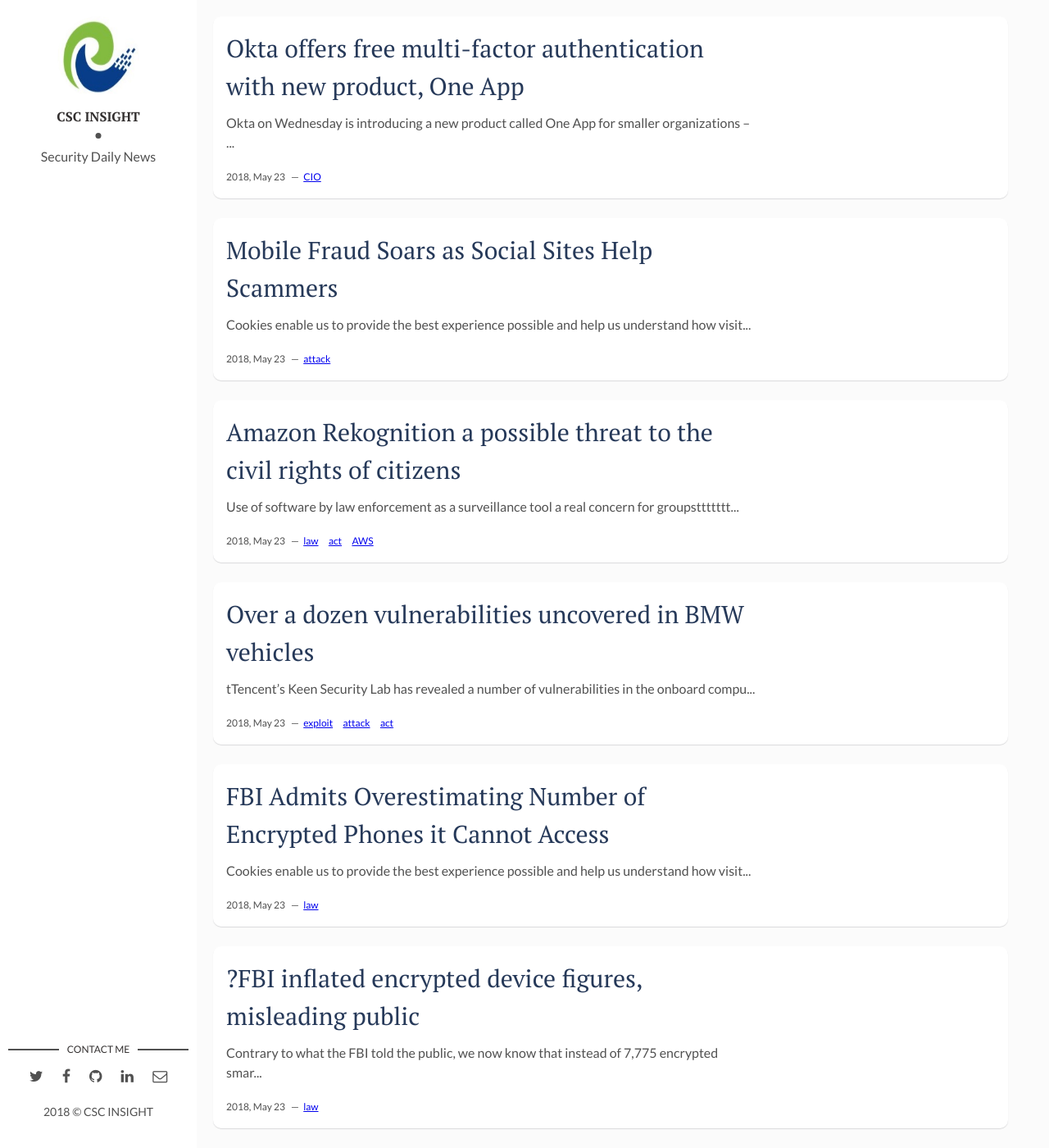
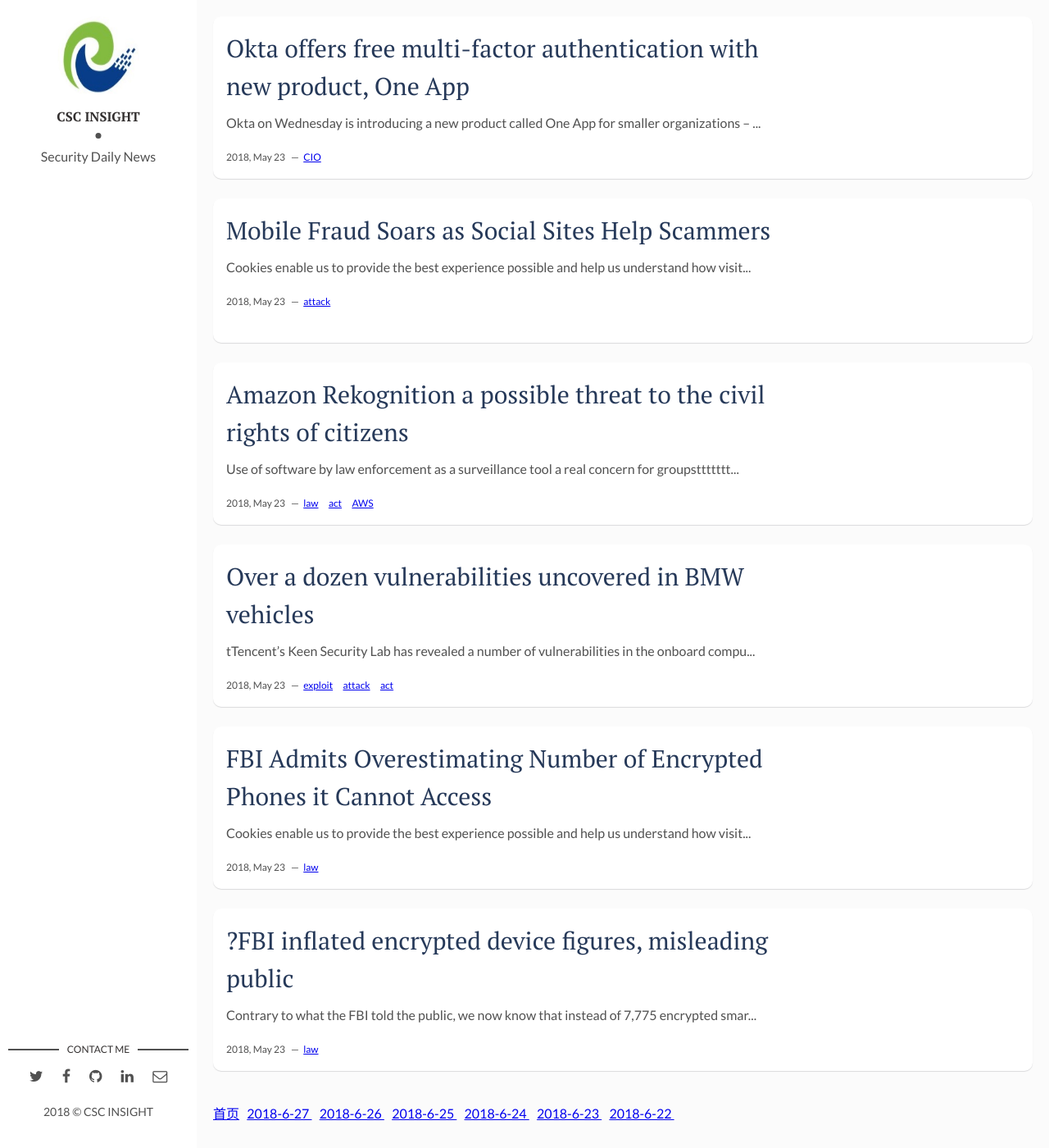
Before and after one commit to Marshalord/CSC005, a Jekyll site: the page built from passed_04.html, in a window 1280 px wide and 1400 px high. Shown: the whole window at 82% size. Built offline with Jekyll 4.4.1, drawn with Linux system fonts in a browser that asks for light colours.

Commit message:
First pages commit

```diff
--- a/_layouts/main.html
+++ b/_layouts/main.html
@@ -54,7 +54,7 @@
 <div class="righttags">
   <header>
     <div class="righttest">
-      <p>{{site.about-author}}</p>
+      <p>{{site.about-author}}1</p>
     </div>
   </header> <!-- End Header -->
 </div>
--- a/assets/css/main.css
+++ b/assets/css/main.css
@@ -1053,7 +1053,6 @@
   -webkit-align-items: stretch;
       -ms-flex-align: stretch;
           align-items: stretch;
-  width: 1250px;
 }
 
 .contact .contact-title {
```
